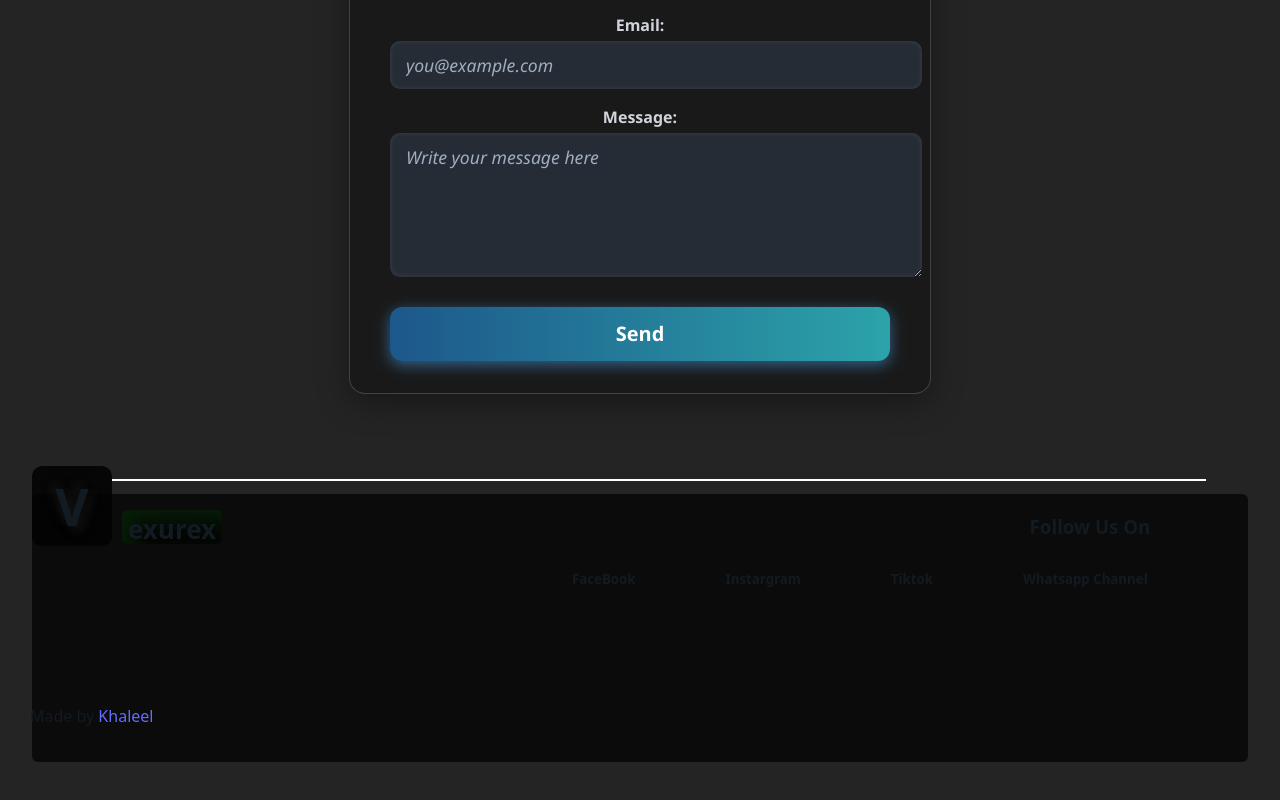
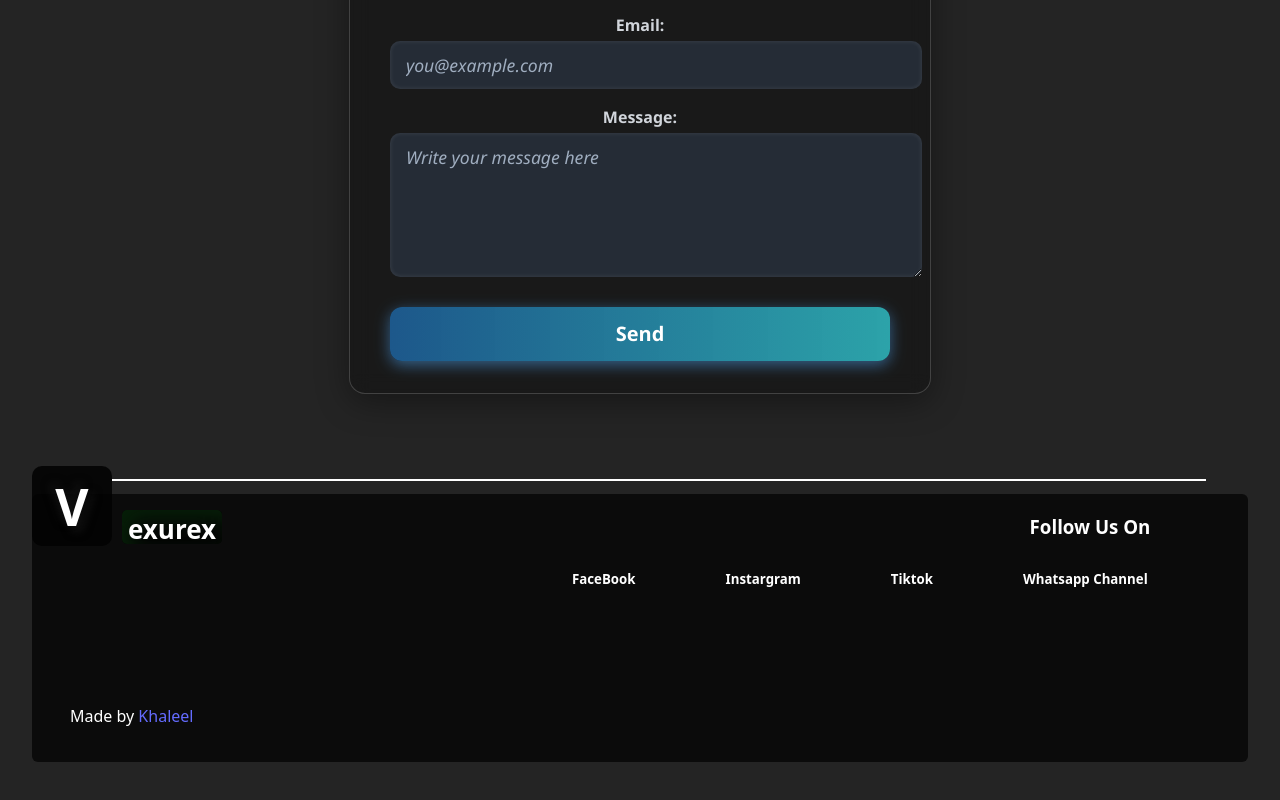
Before and after one commit to khaleelhub/Vexurex, a React (Vite) app: page / in a window 1280 px wide. Shown: the part 4065-4865 px from the top of the page. Built offline with nearby package versions, Linux system fonts and the light colour scheme.

Commit message:
Fix Vite build script for Vercel

```diff
--- a/src/css/SocialMediaAndMore.css
+++ b/src/css/SocialMediaAndMore.css
@@ -3,6 +3,7 @@
     border-radius: 6px;
     margin-top: 100px;
     margin-bottom: 30px;
+    color: white;
 }
 .box {
     background: #030303dd;
@@ -69,7 +70,7 @@
 
 .made {
     position: absolute;
-    left: 30px;
+    left: 70px;
     margin-top: 60px;
 }
 
--- a/src/css/icons.css
+++ b/src/css/icons.css
@@ -1,14 +1,17 @@
 .list {
     display: flex;
+    color: #ffff;
 
 }
 .Icons-benefit {
     gap: 10px;
+    color: #fff;
 }
 .benefit {
     margin-left: 90px;
     cursor: pointer;
     margin-top: 10px;
+    color: #fff;
 }
 @media (max-width: 768px) {
   .list {
@@ -27,5 +30,6 @@
     position: relative;
     text-align: center;
     left: -350px;
+    color: #fff;
 }
 }
```
